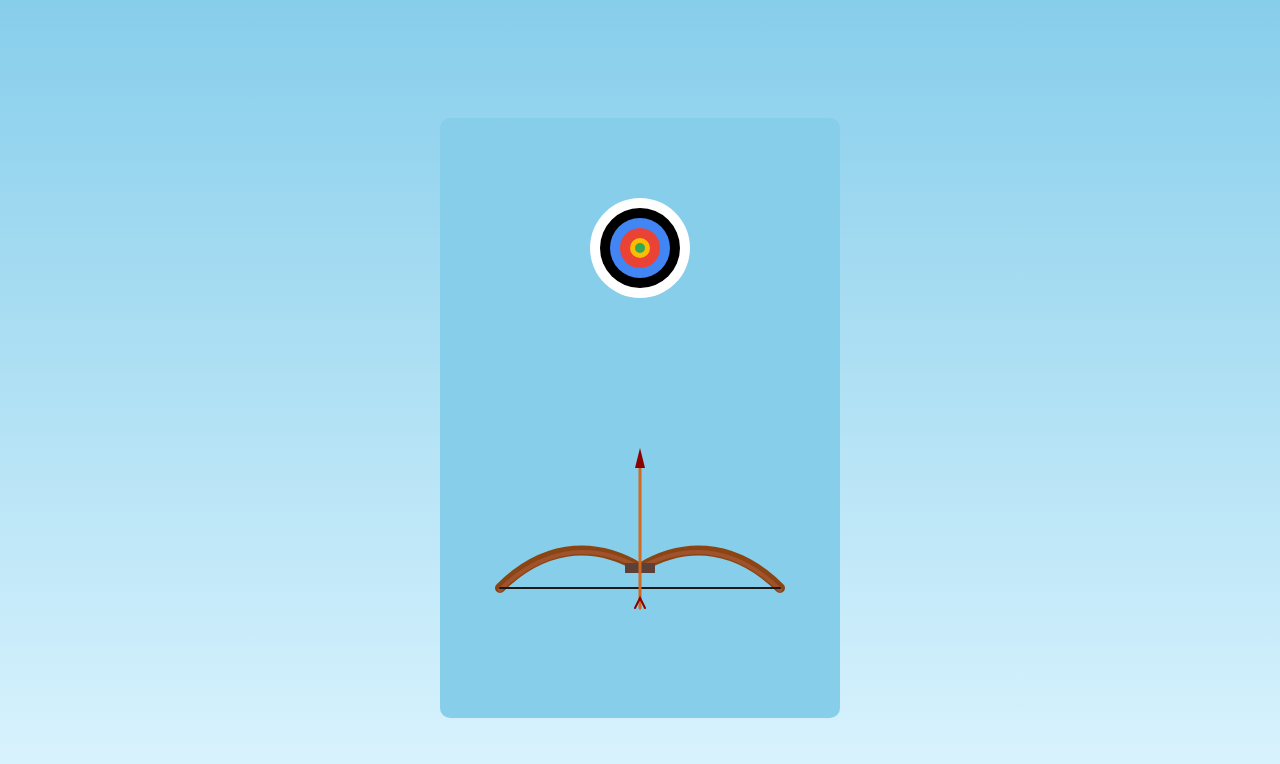
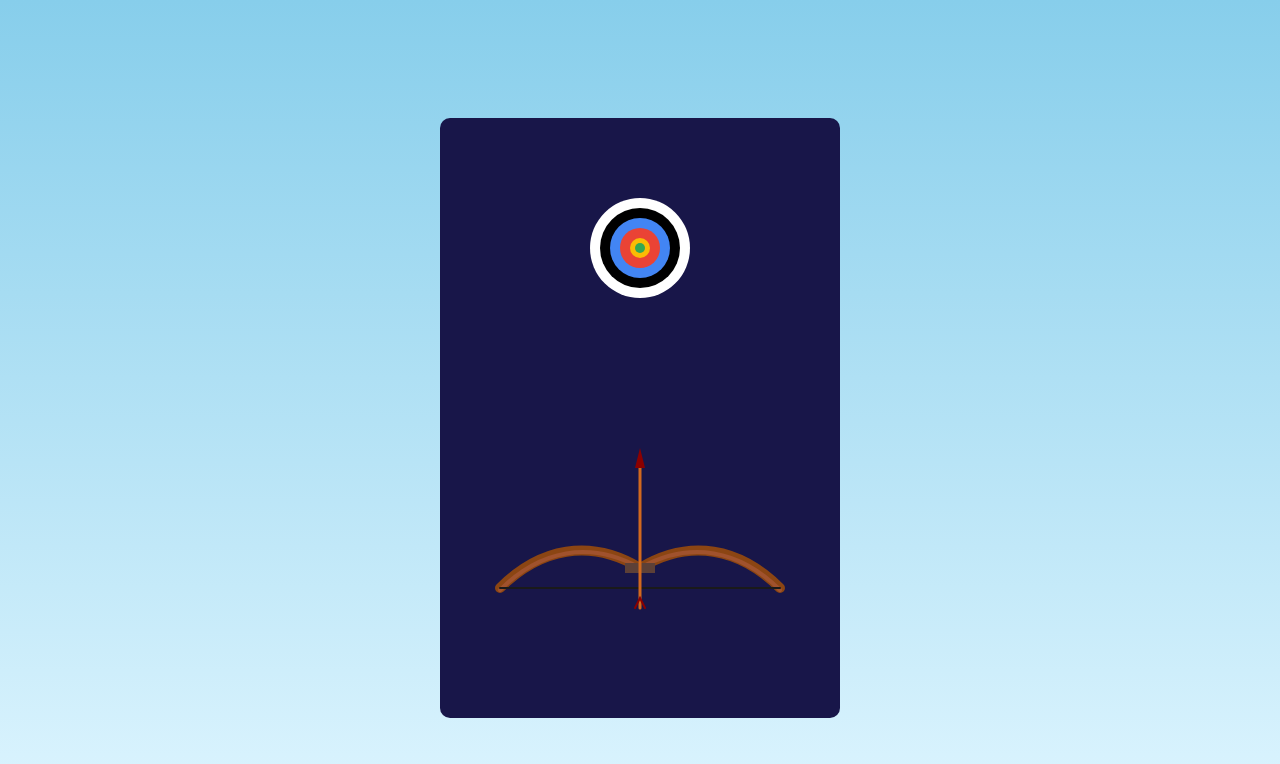
Before and after one commit to sindpfla98/arrow_shoot, a plain HTML site: page index.html in a window 1280 px wide. Drawn offline with Linux system fonts and the light colour scheme.

Commit message:
change color

```diff
--- a/style.css
+++ b/style.css
@@ -16,5 +16,5 @@ body {
 canvas {
     border-radius: 10px;
     cursor: pointer;
-    background: #87CEEB;
+    background: #181649;
 }
```
